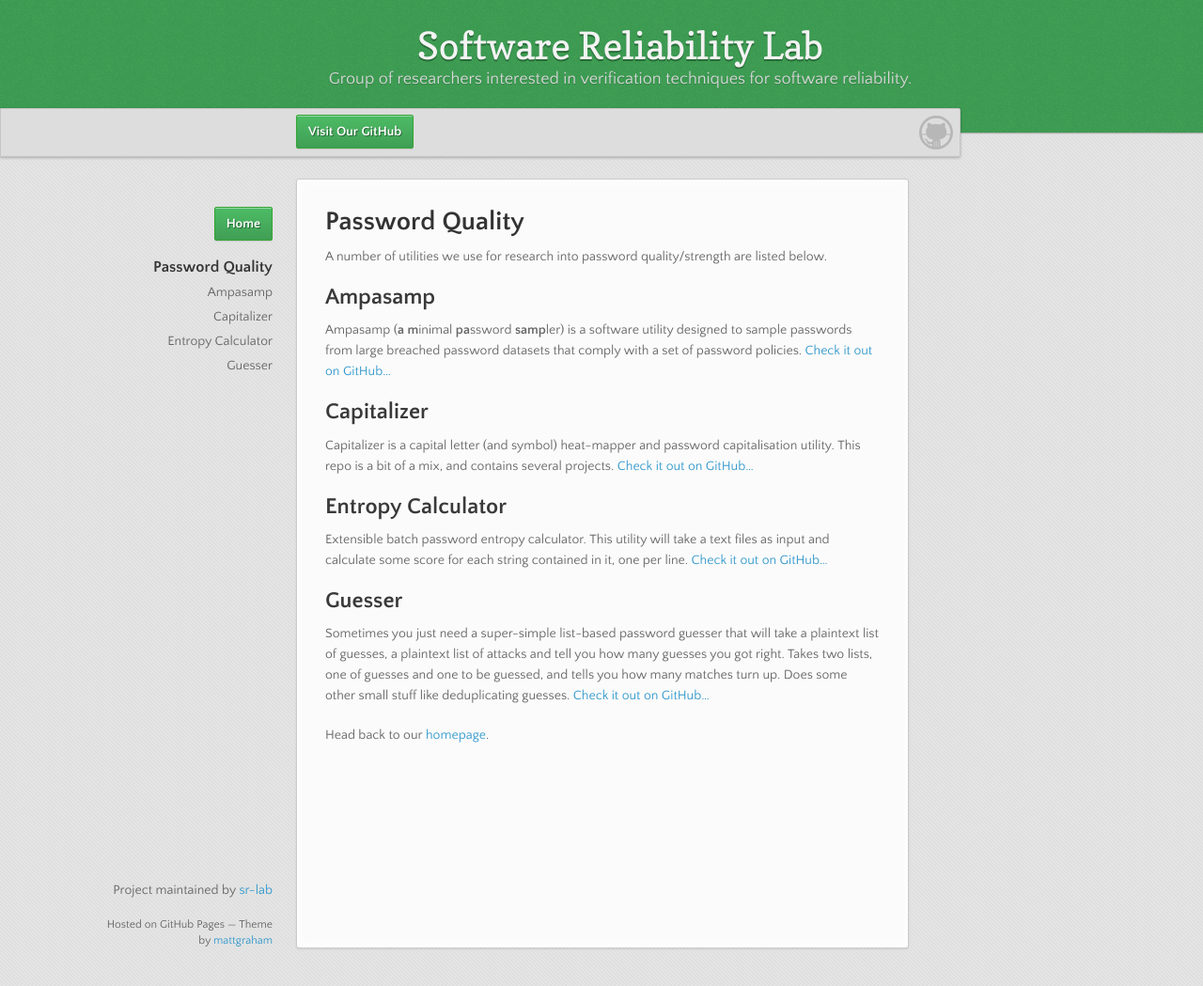
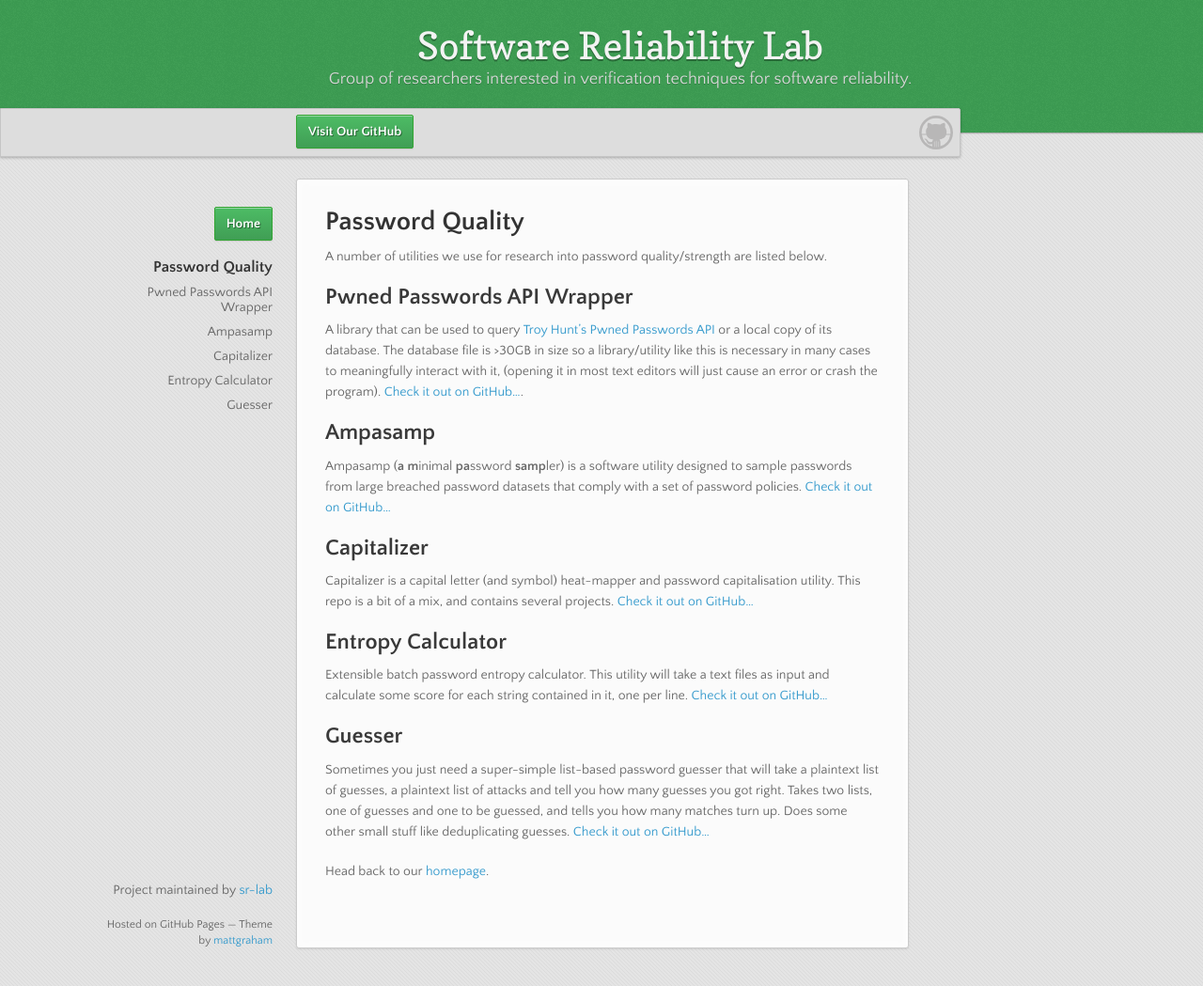
Before and after one commit to sr-lab/sr-lab.github.io.old, a Jekyll site: the page built from password-quality.md, in a window 1280 px wide and 1049 px high. Shown: the whole window at 94% size. Built offline with Jekyll 4.4.1, drawn with Linux system fonts in a browser that asks for light colours; our own code applies the rules of GitHub Pages for plain Markdown files.

Commit message:
Add Pwned Passwords API wrapper link to page

```diff
--- a/password-quality.md
+++ b/password-quality.md
@@ -5,6 +5,9 @@
 
 # Password Quality
 A number of utilities we use for research into password quality/strength are listed below.
+
+## Pwned Passwords API Wrapper
+A library that can be used to query [Troy Hunt's](https://troyhunt.com/) [Pwned Passwords API](https://haveibeenpwned.com/API/v2) or a local copy of its database. The database file is >30GB in size so a library/utility like this is necessary in many cases to meaningfully interact with it, (opening it in most text editors will just cause an error or crash the program). [Check it out on GitHub...](https://github.com/sr-lab/pwned-api-wrapper).
 
 ## Ampasamp
 Ampasamp (**a** **m**inimal **pa**ssword **samp**ler) is a software utility designed to sample passwords from large breached password datasets that comply with a set of password policies. [Check it out on GitHub...](https://github.com/sr-lab/ampasamp)
```
